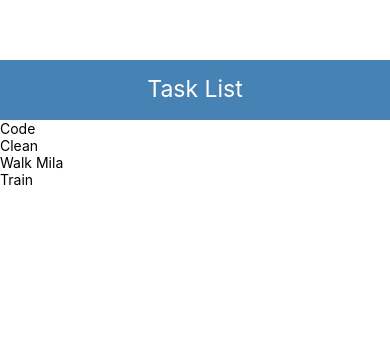
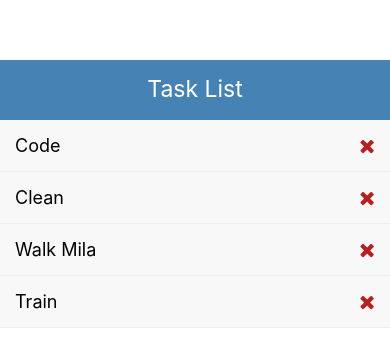
Before and after one commit to derek-oshita/todo, a React Native app: screen / in a window 390 px wide. Shown: the top 348 px of the page. Built offline with nearby package versions, Linux system fonts and the light colour scheme.

Commit message:
Used @expo/vector-icons.

```diff
--- a/App.js
+++ b/App.js
@@ -4,7 +4,7 @@
 import { v4 as uuid } from 'uuid';
 
 import Header from './components/Header';
-// import ListTask from './components/ListTask';
+import ListItem from './components/ListItem';
 
 const App = () => {
   const [items, setItems] = useState([
@@ -19,7 +19,7 @@
       <Header title="Task List" />
       <FlatList
       data={items}
-      renderItem={({item}) => <Text>{item.text}</Text>}
+      renderItem={({item}) => <ListItem item={item}/>}
       />
     </View>
   )
@@ -32,5 +32,4 @@
   }
 })
 
-
 export default App;
--- /dev/null
+++ b/components/ListItem.js
@@ -0,0 +1,34 @@
+import React from 'react';
+import { View, Text, StyleSheet, TouchableOpacity } from 'react-native';
+// import Icon from 'react-native-vector-icons/dist/FontAwesome';
+import { Ionicons, FontAwesome } from '@expo/vector-icons';
+
+const ListItem = ({ item }) => {
+    return (
+        <TouchableOpacity style={styles.listItem}>
+            <View style={styles.listItemView} >
+                <Text style={styles.listItemText}>{item.text}</Text>
+                <FontAwesome name="remove" size={20} color="firebrick" />
+            </View>
+        </TouchableOpacity>
+    )
+}
+
+const styles = StyleSheet.create({
+    listItem : {
+        padding: 15,
+        backgroundColor: '#f8f8f8',
+        borderBottomWidth: 1,
+        borderColor: '#eee'
+    },
+    listItemView: {
+        flexDirection: 'row',
+        justifyContent: 'space-between',
+        alignItems: 'center'
+    },
+    listItemText: {
+        fontSize: 18,
+    }
+})
+
+export default ListItem;
--- a/package.json
+++ b/package.json
@@ -8,6 +8,7 @@
     "eject": "expo eject"
   },
   "dependencies": {
+    "@expo/vector-icons": "^12.0.0",
     "expo": "~40.0.0",
     "expo-status-bar": "~1.0.3",
     "react": "16.13.1",
```
